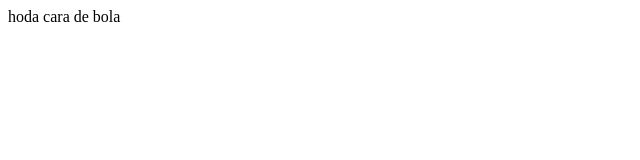
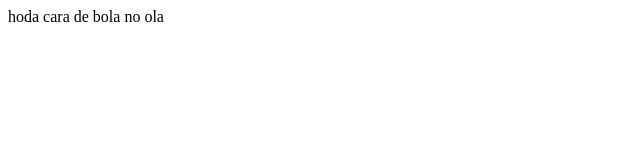
Before and after one commit to elroboctavio/blogperso, a plain HTML site: page Pages/pru.html in a window 1280 px wide. Shown: the full height of the page, 0-640 px from the left. Drawn offline with Linux system fonts and the light colour scheme.

Commit message:
Agrege cambios en la prueba

```diff
--- a/Pages/pru.html
+++ b/Pages/pru.html
@@ -7,5 +7,6 @@
 </head>
 <body>
     hoda cara de bola
+    no ola
 </body>
 </html>
```
